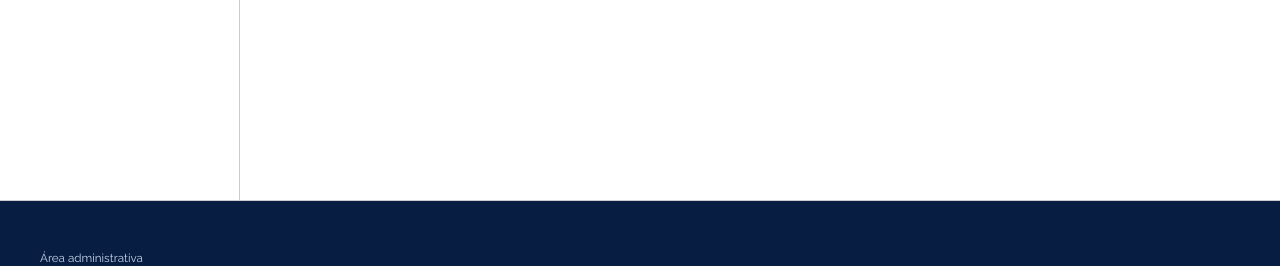
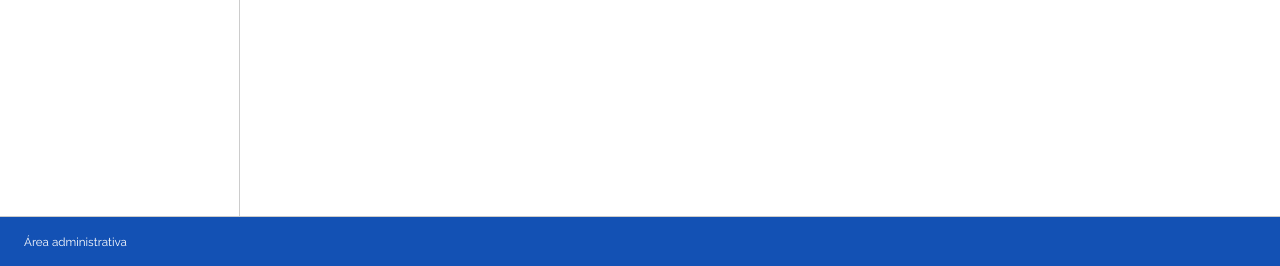
Before and after one commit to fabiodinizrossi/CalcSISTEC, a Flask app: page / in a window 1280 px wide. Shown: the part 534-800 px from the top of the page. Run offline with Flask 3, Linux system fonts and the light colour scheme; data comes from the database, SQL or seed files in the repository; data that the repository does not hold is empty; parts of the project's set-up code (start-up, migrations or seed data) failed here and were passed over.

Commit message:
fix(ui): rodapé público adota o azul institucional
O rodapé das páginas públicas ganha a variante painel-publico (fundo
azul, 48px, links brancos); as administrativas mantêm o DS. Teste do
shell atualizado para a nova classe.

```diff
--- a/app/assets/style.css
+++ b/app/assets/style.css
@@ -329,6 +329,14 @@ pre{
   border-color: var(--pure-0);
 }
 
+.br-footer.painel-publico{
+  background: var(--color-primary-default);
+  color: var(--pure-0);
+  min-height: 48px;
+}
+.br-footer.painel-publico .container-fluid{ padding: var(--spacing-scale-2x) var(--spacing-scale-3x); }
+.br-footer.painel-publico a{ color: var(--pure-0); }
+
 /* ---- Página inicial Matrículas (visual do Figma) ---- */
 
 .painel-landing{
--- a/app/templates/shell/_footer.html
+++ b/app/templates/shell/_footer.html
@@ -1,4 +1,4 @@
-<footer class="br-footer">
+<footer class="br-footer{% if shell.publico %} painel-publico{% endif %}">
   <div class="container-fluid">
     <div class="info">
       <div class="d-flex flex-wrap text-down-01">
```
Also changed, not shown: tests/test_shell.py (+1 -1 lines).
